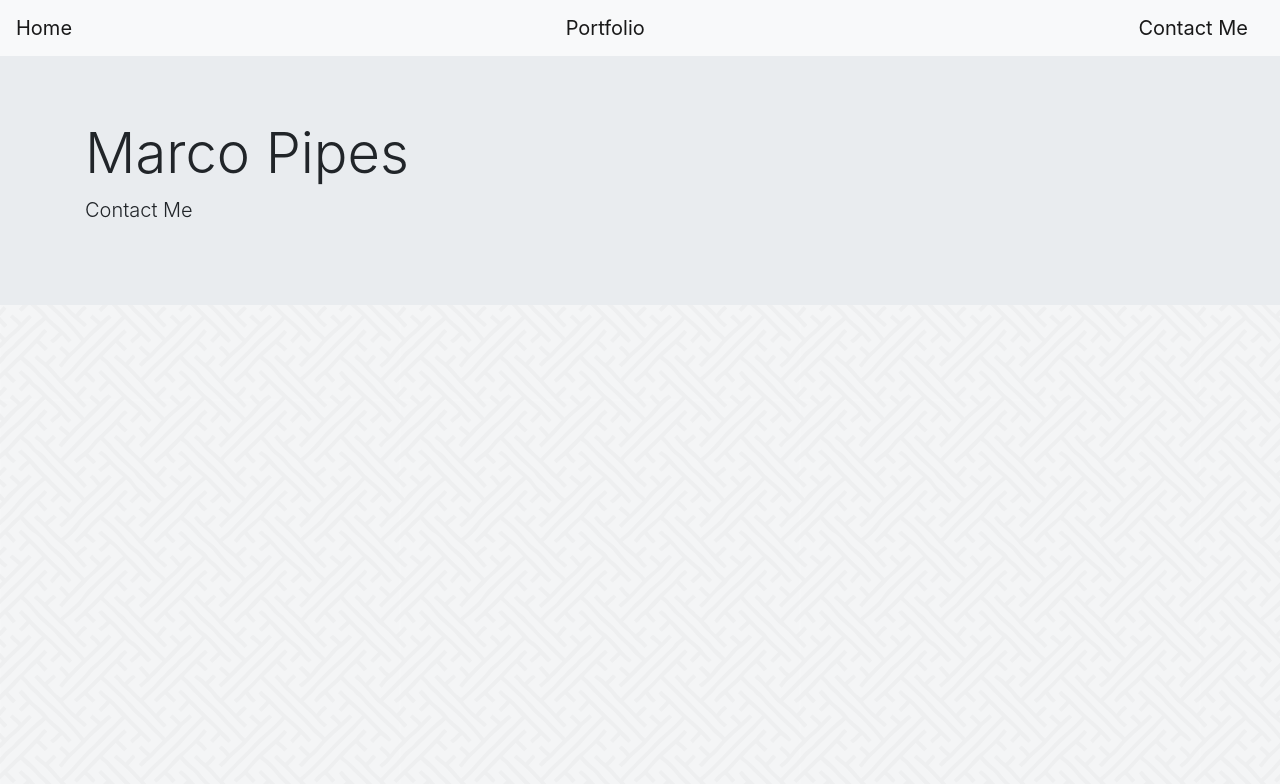
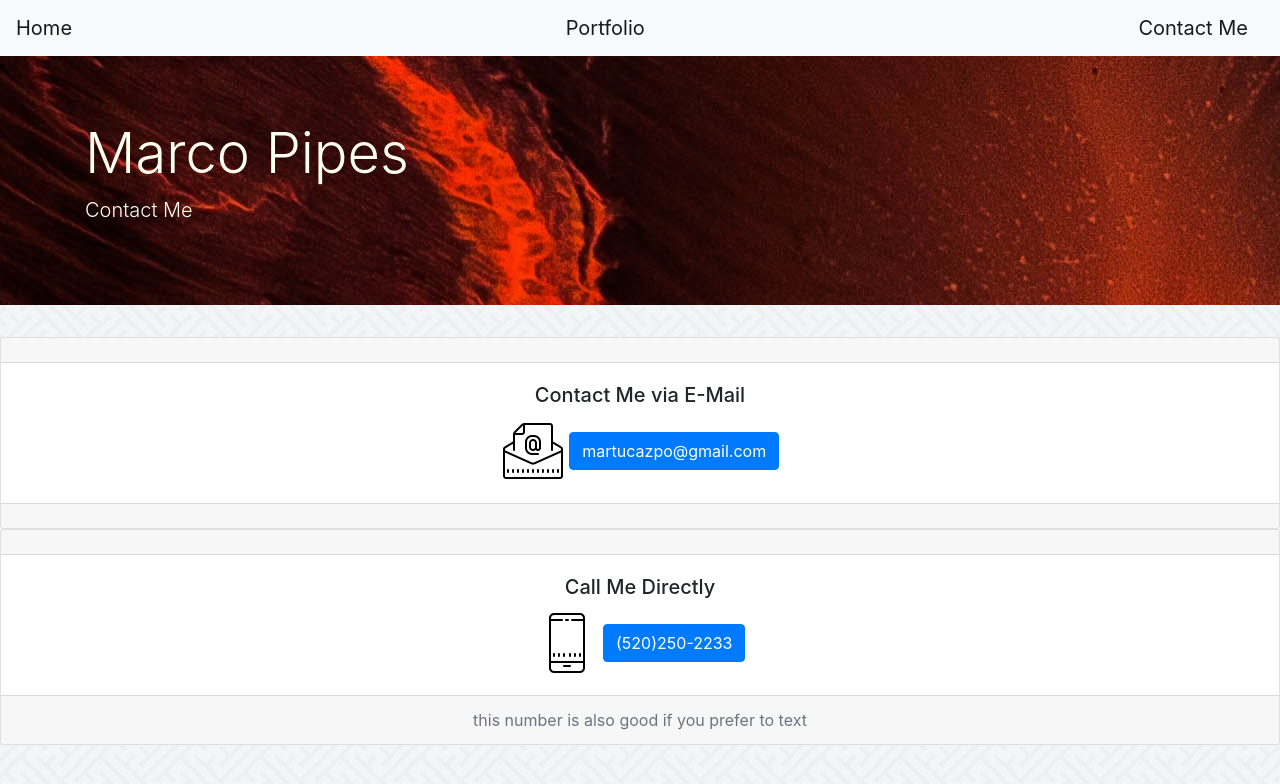
Before and after one commit to martucazpo/new-portfolio, a plain HTML site: page indexContact.html in a window 1280 px wide. Drawn offline with nearby package versions, Linux system fonts and the light colour scheme.

Commit message:
finishing touches
contacts done and portfolio, only
lacking content and photo on home
page. Could move scripts to the top of page again if wanted to

```diff
--- a/indexContact.html
+++ b/indexContact.html
@@ -26,12 +26,40 @@
         <a class="navbar-brand" href="indexContact.html">Contact Me</a>
     </nav>
 
-    <div class="jumbotron jumbotron-fluid">
+    <div class="jumbotron jumbotron-fluid" style="background-image: url(assets/images/joel-filipe-99neAF8kqhg-unsplash.jpg)">
         <div class="container">
-            <h3 class="display-4">Marco Pipes</h3>
-            <p class="lead">Contact Me</p>
+            <h3 class="display-4" style="color:ivory">Marco Pipes</h3>
+            <p class="lead" style="color: ivory">Contact Me</p>
         </div>
     </div>
+
+    <div class="card text-center">
+        <div class="card-header">
+
+        </div>
+        <div class="card-body">
+          <h5 class="card-title">Contact Me via E-Mail</h5>
+          <img class="card-image" src="assets/images/icons8-email-64.png"></img>
+          <a href="mailto:martucazpo@gmail.com" class="btn btn-primary">martucazpo@gmail.com</a>
+        </div>
+        <div class="card-footer text-muted">
+
+        </div>
+      </div>
+
+      <div class="card text-center">
+        <div class="card-header">
+
+        </div>
+        <div class="card-body">
+          <h5 class="card-title">Call Me Directly</h5>
+          <img class="card-image" src="assets/images/icons8-cell-phone-64.png"></img>
+          <a class="btn btn-primary" style="color:white">(520)250-2233</a>
+        </div>
+        <div class="card-footer text-muted">
+          this number is also good if you prefer to text
+        </div>
+      </div>
 
     <script src="https://code.jquery.com/jquery-3.2.1.slim.min.js"
         integrity="sha384-KJ3o2DKtIkvYIK3UENzmM7KCkRr/rE9/Qpg6aAZGJwFDMVNA/GpGFF93hXpG5KkN"
```
Also changed, not shown: indexMain.html (+3 -3 lines), indexPortfolio.html (+3 -3 lines), assets/images/cassi-josh-lhnOvu72BM8-unsplash.jpg (added), assets/images/icons8-cell-phone-64.png (added), assets/images/icons8-email-64.png (added), assets/images/joel-filipe-99neAF8kqhg-unsplash.jpg (added), 2 other files.
